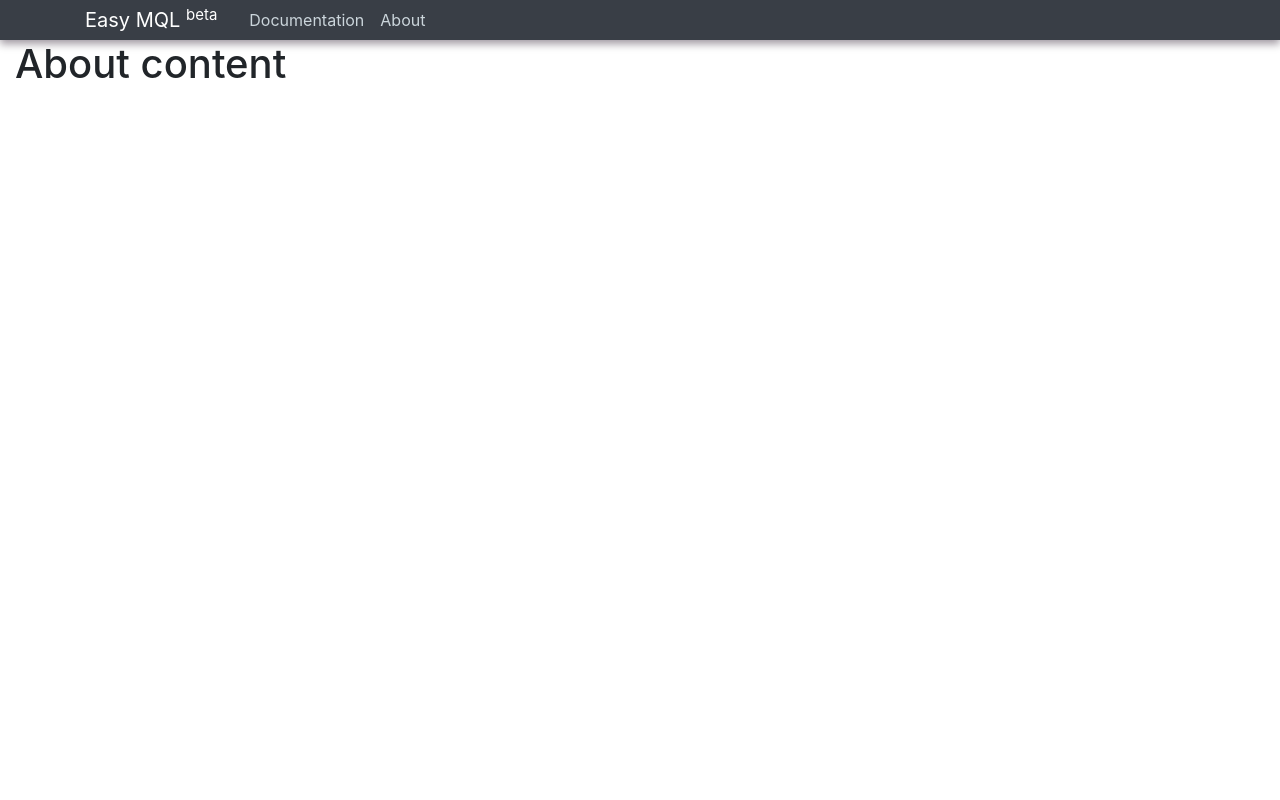
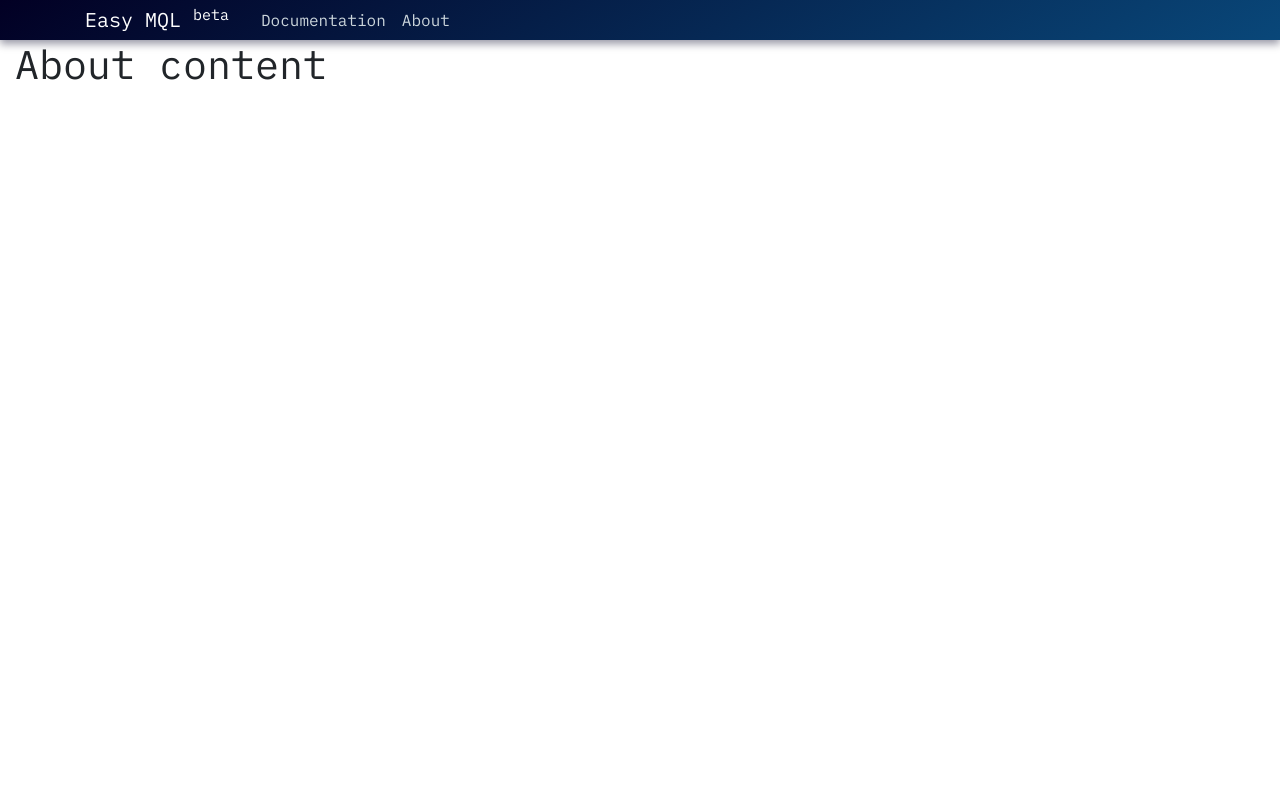
Before and after one commit to PrashantSakre/easy-mql-composer, a Flask app: page /about in a window 1280 px wide. Run offline with Flask 2, Linux system fonts and the light colour scheme; some libraries are stand-ins or nearby versions.

Commit message:
fix: Change header style and remove redundant styles

```diff
--- a/app/static/css/main.css
+++ b/app/static/css/main.css
@@ -10,6 +10,7 @@ html {
 body {
   display: flex;
   flex-direction: column;
+  font-family: "IBM Plex Mono", -apple-system, BlinkMacSystemFont, 'Segoe UI', Roboto, Oxygen, Ubuntu, Cantarell, 'Open Sans', 'Helvetica Neue', sans-serif;
   height: 100%;
   width: 100%;
   margin: 0px;
@@ -17,8 +18,9 @@ body {
 
 /*---  header-section ----*/
 .bg-heading {
-    background-color: #393e46;
-    box-shadow: 0px 4px 8px 0px rgba(20, 1, 23, 0.4);
+  background: rgb(2,0,36);
+  background: linear-gradient(149deg, rgba(2,0,36,1) 0%, rgba(9,71,121,1) 100%, rgba(189,0,255,1) 100%);
+  box-shadow: 0px 4px 8px 0px rgba(2, 0, 36, 0.4);
 }
 
 .site-header .navbar-nav .nav-link {
@@ -200,15 +202,6 @@ body {
   min-width: 0px;
 }
 
-.editor .row {
-  margin: 0;
-}
-
-.editor-button-group {
-    margin: .5% .5%;
-    line-height: 1.1rem;
-}
-
 .editor-buttons {
     color: #393e46;
     line-height: 1.1rem !important;
@@ -217,19 +210,6 @@ body {
 .editor-buttons:hover {
     background-color: #393e46;
     color: #f7f7f7;
-}
-
-/*---  Editor-section-end   -------*/
-
-/* Footer-section */
-.footer p {
-    text-align: end;
-    margin: 0 1% 0 0;
-    padding: 0 0 .1rem 0;
-}
-
-.footer a {
-    font-size: 11px;
 }
 
 #editor1 .ace_gutter {
@@ -297,7 +277,6 @@ body {
   height: 25px;
   min-width: 70px;
   margin-left: 10px;
-  font-family: "IBM Plex Mono";
   font-size: 10pt;
   box-shadow: 4px 4px 8px 0px rgba(0,0,0, 0.1);
   text-align-last: center;
@@ -408,10 +387,22 @@ body {
 }
 
 .dropdown-menu {
-  font-family: "IBM Plex Mono";
   font-size: 10pt;
   padding: 2px 0 2px 0;
   min-width: 5rem;
+}
+
+/*---  Editor-section-end   -------*/
+
+/* Footer-section */
+.footer p {
+  text-align: end;
+  margin: 0 1% 0 0;
+  padding: 0 0 .1rem 0;
+}
+
+.footer a {
+  font-size: 11px;
 }
 
 .footer-link {
--- a/app/static/javascript/ace-script.js
+++ b/app/static/javascript/ace-script.js
@@ -40,20 +40,16 @@ var editor2 = ace.edit("editor2", {
 editor2.renderer.$cursorLayer.element.style.display = "none"
 
 
-// function to indent editor2
-const indent_editor2_btn = document.querySelector('#indent-button-editor2');
 
 function indent2() {
     if (isIndented) {
         editor2.setValue(JSON.stringify(JSON.parse(editor2.getValue())));
         editor2.clearSelection(); // clear's the selected text in editor
         isIndented = false;
-        indent_editor2_btn.style.cssText = 'color: #393e46;';
     } else {
         editor2.setValue(JSON.stringify(JSON.parse(editor2.getValue()), null, 4));
         editor2.clearSelection();
         isIndented = true;
-        indent_editor2_btn.style.cssText = 'color: #f7f7f7; background-color: #393e46;';
     }
 }
 
--- a/app/static/javascript/ajax.js
+++ b/app/static/javascript/ajax.js
@@ -38,7 +38,6 @@ function convert() {
                 isIndented = true;
                 btn_result.style.cssText = 'background-color: seagreen;';
                 btn_query.style.cssText = 'background-color: darkseagreen;';
-                indent_editor2_btn.style.cssText = 'color: #f7f7f7; background-color: #393e46;';
             } else {
                 // if query is wrong change editor to python and set the value
                 btn_result.style.cssText = 'background-color: seagreen;';
@@ -153,7 +152,6 @@ function select_collection(event) {
             isIndented = true;
             btn_result.style.cssText = 'background-color: seagreen;';
             btn_query.style.cssText = 'background-color: darkseagreen;';
-            indent_editor2_btn.style.cssText = 'color: #f7f7f7; background-color: #393e46;';
         }
     }
     documentsHttpRequest.open('GET', '/dbs/'+selected_db+'/collections/'+selected_collection+'/docs');
@@ -226,7 +224,6 @@ run_button.addEventListener('click', () => {
                 isIndented = true;
                 btn_result.style.cssText = 'background-color: seagreen;';
                 btn_query.style.cssText = 'background-color: darkseagreen;';
-                indent_editor2_btn.style.cssText = 'color: #f7f7f7; background-color: #393e46;';
             } else {
                 // if query is wrong change editor to python and set the value
                 btn_result.style.cssText = 'background-color: darkseagreen;';
```
